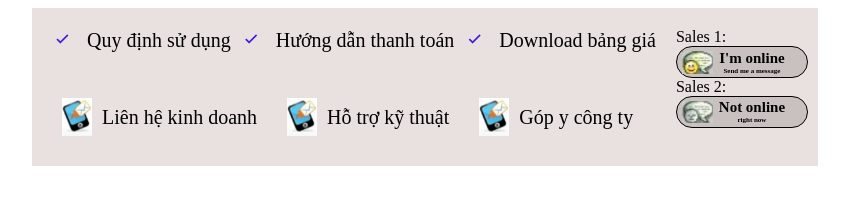
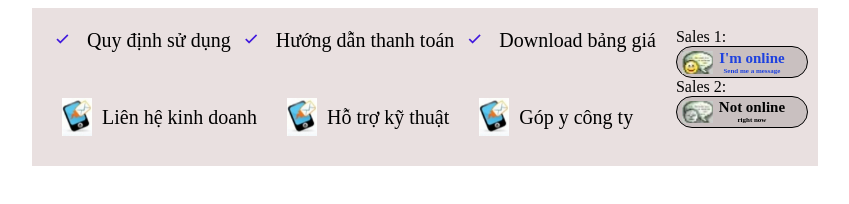
Before and after one commit to theduong2208/B23DCCC045_NguyenTheDuong_Script, a plain HTML site: page DAY_01/TH_01_2024.03.25_PM/BAI_04/index.html in a window 1280 px wide. In both pictures the pointer is over the element 956 px from the left and 62 px from the top of the page. Shown: the whole page, without its empty margins (215-1064 px from the left). Drawn offline with nearby package versions, Linux system fonts and the light colour scheme.

Commit message:
Update index.css

```diff
--- a/DAY_01/TH_01_2024.03.25_PM/BAI_04/index.css
+++ b/DAY_01/TH_01_2024.03.25_PM/BAI_04/index.css
@@ -67,3 +67,7 @@ i{
     color:rgb(29, 65, 223);
     text-decoration: underline;
 }
+.message:hover{
+    color:rgb(29, 65, 223);
+    border-color:black;
+}
```
